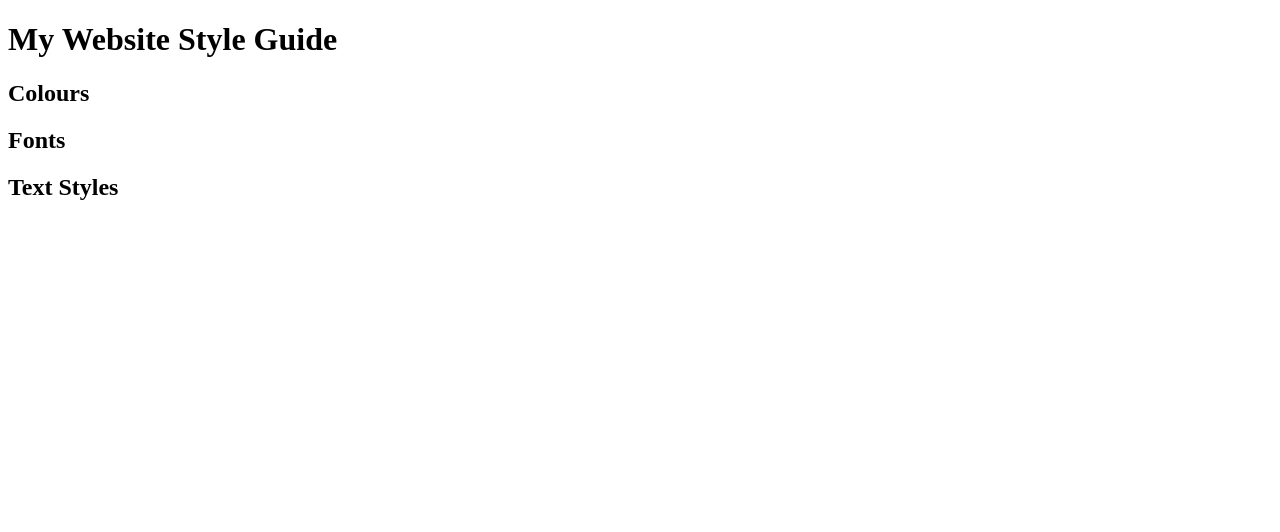
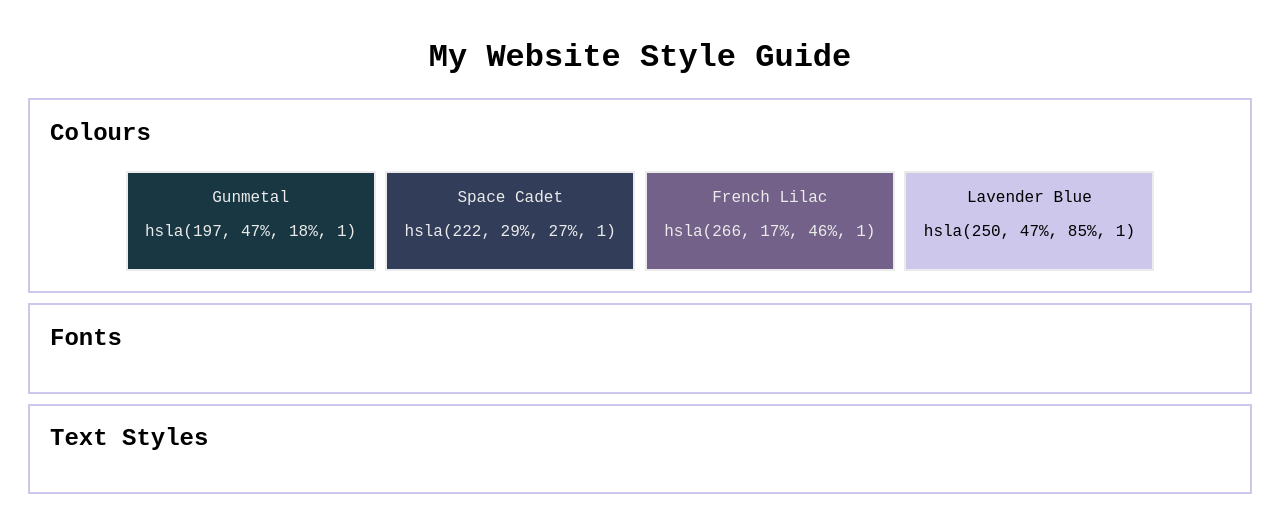
Before and after one commit to hlmnicholson/website-design-system, a plain HTML site: page index.html in a window 1280 px wide. Drawn offline with Linux system fonts and the light colour scheme.

Commit message:
complete colours section html & css

```diff
--- a/index.html
+++ b/index.html
@@ -1,22 +1,40 @@
 <!DOCTYPE html>
 <html>
   <head>
-
+    <link rel="stylesheet" href="styles.css">
   </head>
   <body>
     <header>
       <h1>My Website Style Guide</h1>
     </header>
 
-    <section id="colours">
+    <section>
       <h2>Colours</h2>
+      <div id="colours">
+        <div class="box light" id="box1">
+          <p>Gunmetal</p>
+          <p>hsla(197, 47%, 18%, 1)</p>
+        </div>
+        <div class="box light" id="box2">
+          <p>Space Cadet</p>
+          <p>hsla(222, 29%, 27%, 1)</p>
+        </div>
+        <div class="box light" id="box3">
+          <p>French Lilac</p>
+          <p>hsla(266, 17%, 46%, 1)</p>
+        </div>
+        <div class="box" id="box4">
+          <p>Lavender Blue</p>
+          <p>hsla(250, 47%, 85%, 1)</p>
+        </div>
+      </div>
     </section>
 
-    <section id="fonts">
+    <section>
       <h2>Fonts</h2>
     </section>
 
-    <section id="text-styles">
+    <section>
       <h2>Text Styles</h2>
     </section>
   </body>
--- a/styles.css
+++ b/styles.css
@@ -1,7 +1,43 @@
+* {
+  box-sizing: border-box;
+}
+
+body {
+  font-family: 'Courier New', Courier, monospace;
+  padding: 10px 20px;
+}
+
+h1 {
+  text-align: center;
+}
+
+section {
+  border: 2px solid hsla(250, 47%, 85%, 1);
+  margin-bottom: 10px;
+  padding: 0 20px 20px 20px;
+
+}
+
+#colours {
+  position: relative;
+  text-align: center;
+}
+
+.box {
+  border: 2px solid hsla(0, 0%, 92%, 1);
+  display: inline-block;
+  height: 100px;
+  margin-top: 4px;
+  text-align: center;
+  width: 250px;
+  padding: 0 10px;
+}
+
 
 #box1 {
   /* --gunmetal:  */
   background-color: hsla(197, 47%, 18%, 1);
+
 }
 
 #box2 {
@@ -19,7 +55,7 @@
   background-color: hsla(250, 47%, 85%, 1);
 }
 
-#box5 {
+div .light {
   /* --platinum:  */
-  background-color: hsla(0, 0%, 92%, 1);
+  color: hsla(0, 0%, 92%, 1);
 }
```
